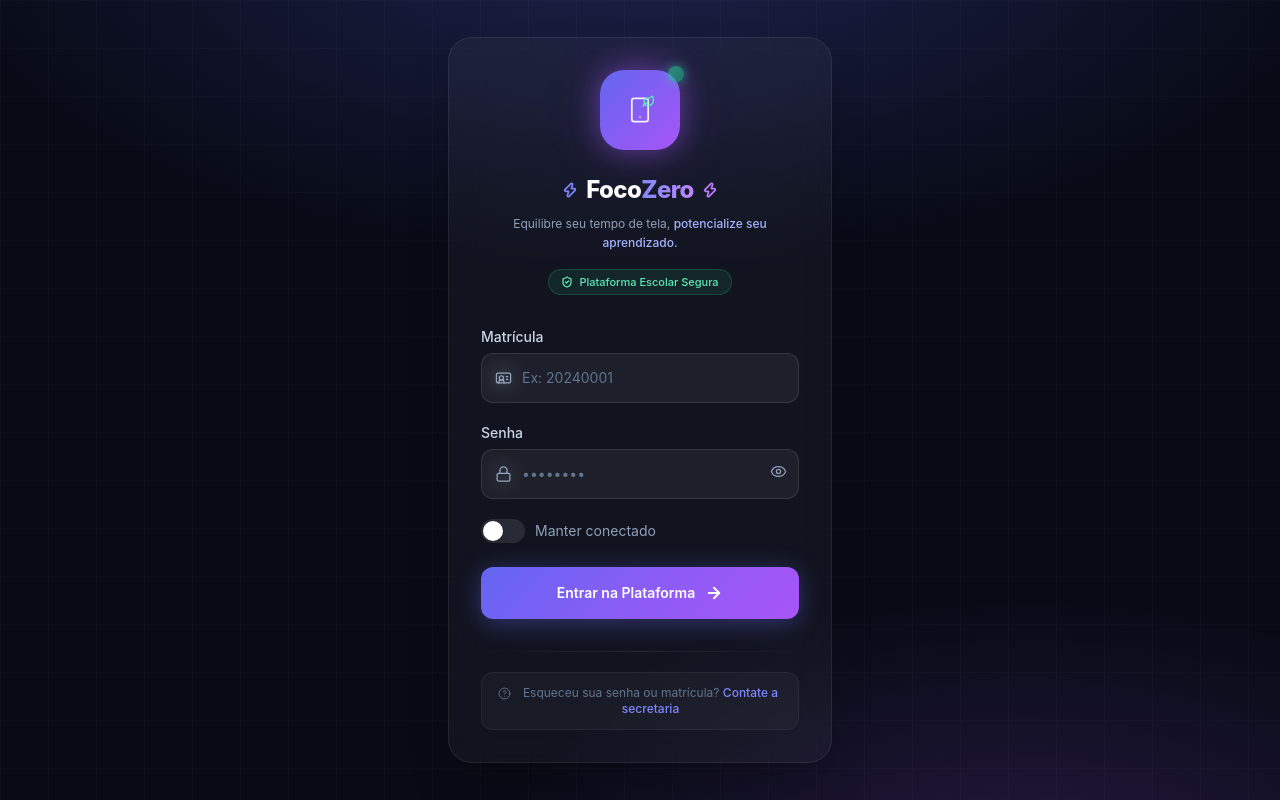
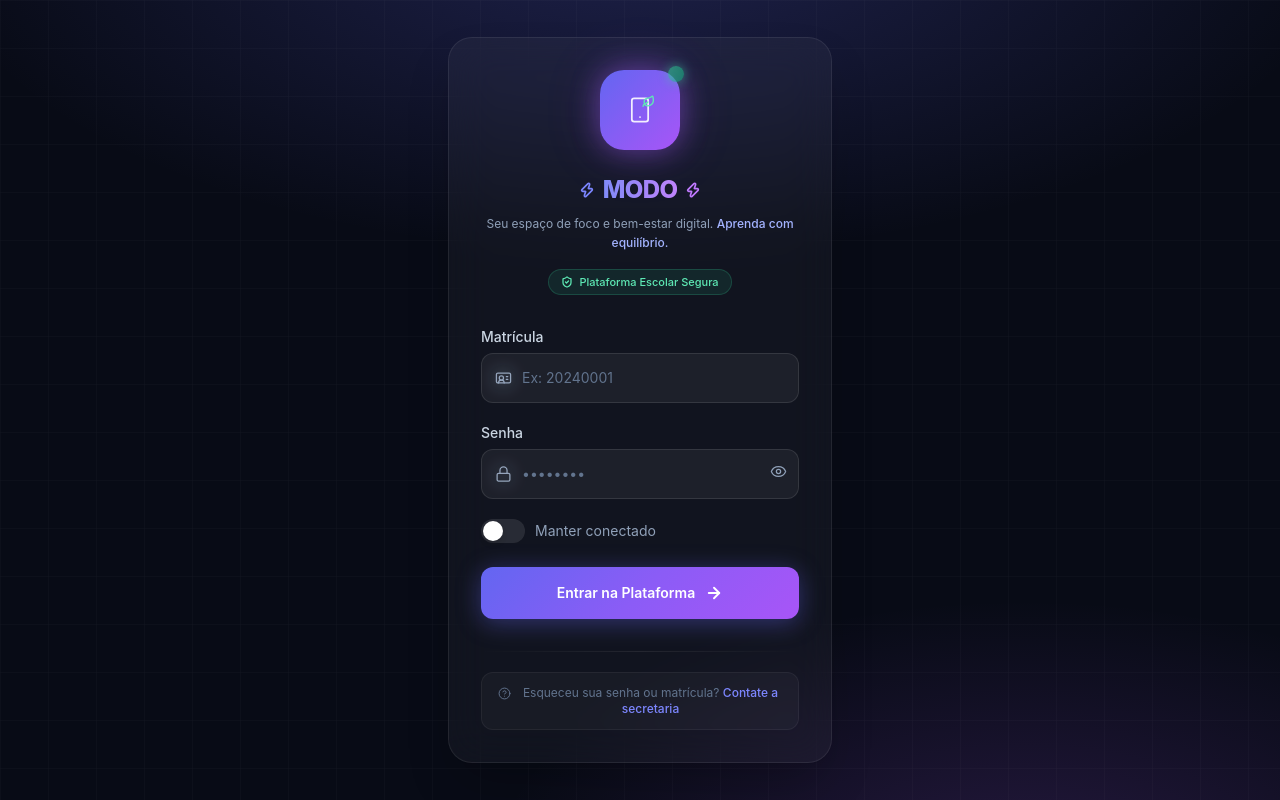
Before and after one commit to Lusca-rcg/modo-app, a React (Vite) app: page / in a window 1280 px wide. Built offline with nearby package versions, Linux system fonts and the light colour scheme.

Commit message:
feat: add LoginScreen component with authentication state and validation

```diff
--- a/index.html
+++ b/index.html
@@ -4,9 +4,9 @@
     <meta charset="UTF-8" />
     <link rel="icon" type="image/svg+xml" href="/favicon.svg" />
     <meta name="viewport" content="width=device-width, initial-scale=1.0" />
-    <meta name="description" content="FocoZero — Plataforma escolar de bem-estar digital. Equilibre seu tempo de tela e potencialize seu aprendizado." />
+    <meta name="description" content="MODO — Plataforma escolar de bem-estar digital. Aprenda com foco e equilíbrio." />
     <meta name="theme-color" content="#080b16" />
-    <title>FocoZero — Login do Aluno</title>
+    <title>MODO — Login do Aluno</title>
   </head>
   <body>
     <div id="root"></div>
--- a/src/components/LoginScreen.tsx
+++ b/src/components/LoginScreen.tsx
@@ -208,17 +208,17 @@ export default function LoginScreen() {
           <div className="mb-1 flex items-center justify-center gap-2">
             <Zap size={16} className="text-indigo-400" strokeWidth={2.5} />
             <h1 className="text-2xl font-extrabold tracking-tight text-white">
-              Foco<span
+              <span
                 className="text-transparent bg-clip-text"
                 style={{ backgroundImage: 'linear-gradient(90deg, #818cf8, #c084fc)' }}
-              >Zero</span>
+              >MODO</span>
             </h1>
             <Zap size={16} className="text-purple-400" strokeWidth={2.5} />
           </div>
 
           <p className="mt-2 text-xs leading-relaxed text-slate-400 max-w-xs mx-auto">
-            Equilibre seu tempo de tela,{' '}
-            <span className="text-indigo-300 font-medium">potencialize seu aprendizado.</span>
+            Seu espaço de foco e bem-estar digital.{' '}
+            <span className="text-indigo-300 font-medium">Aprenda com equilíbrio.</span>
           </p>
 
           <div
```
Also changed, not shown: 1 other file (tests, documents, lock files or other folders).
